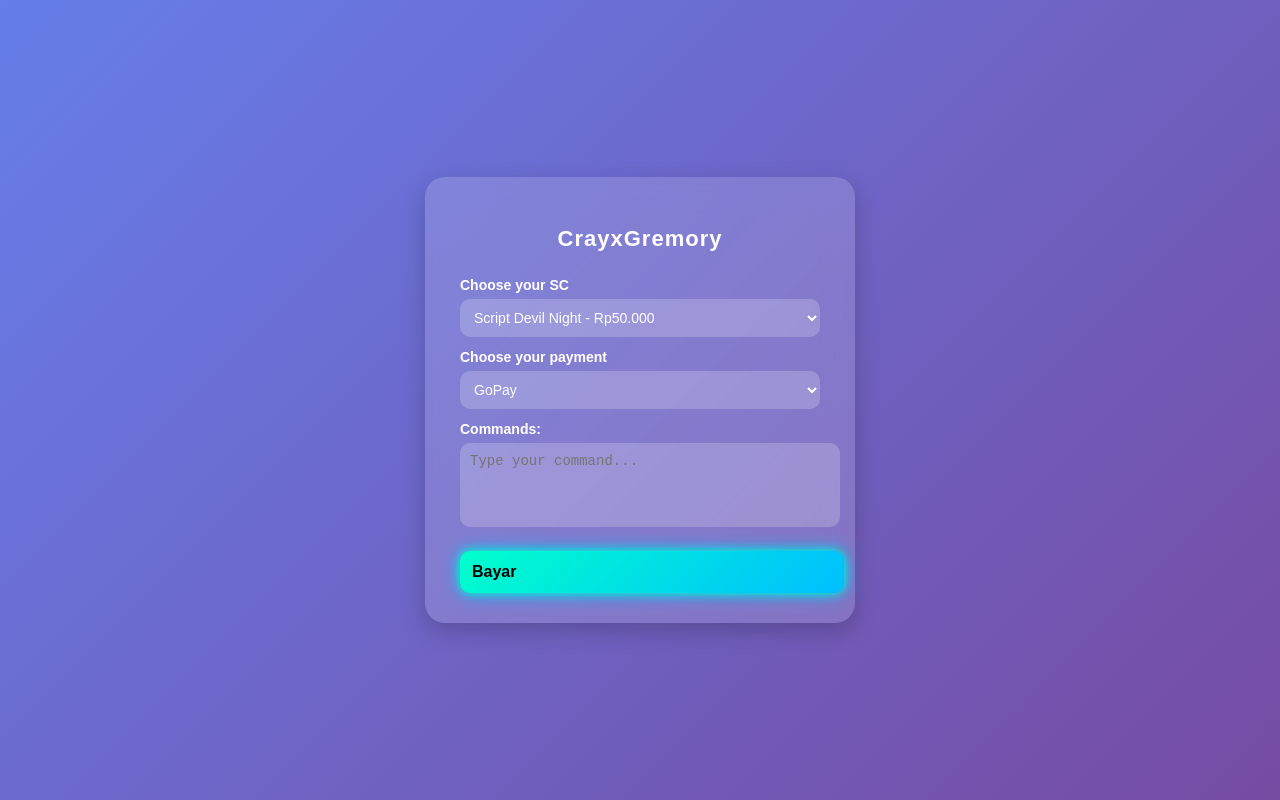
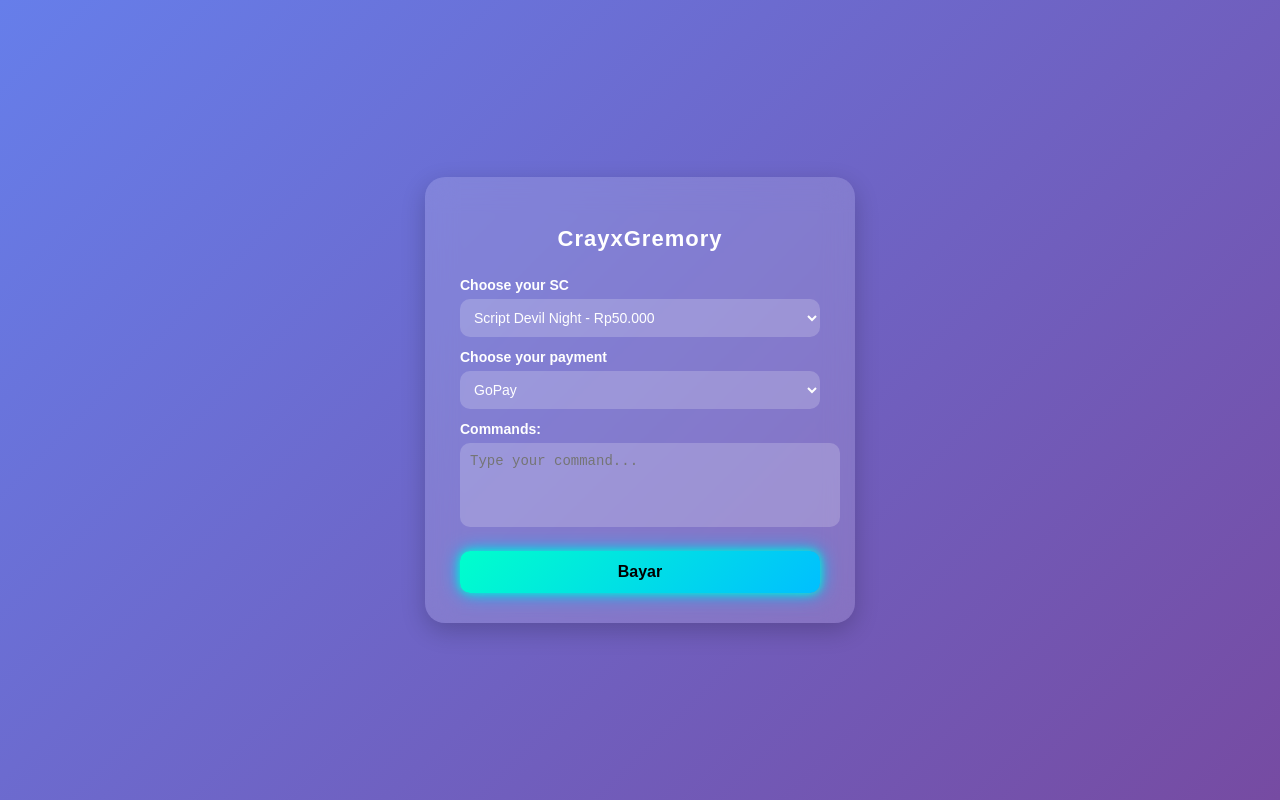
Before and after one commit to bokepcrayx/crayxhtml, a plain HTML site: page index.html in a window 1280 px wide. Drawn offline with Linux system fonts and the light colour scheme.

Commit message:
Update index.html

```diff
--- a/index.html
+++ b/index.html
@@ -61,7 +61,7 @@
       resize: none;
     }
 
-    input[type="bayar"] {
+    input[type="submit"] {
       margin-top: 20px;
       width: 100%;
       padding: 12px;
@@ -76,7 +76,7 @@
       transition: transform 0.2s ease, box-shadow 0.3s ease;
     }
 
-    input[type="bayar"]:hover {
+    input[type="submit"]:hover {
       transform: scale(1.05);
       box-shadow: 0 0 15px #00ffcc, 0 0 30px #00bfff;
     }
@@ -108,11 +108,11 @@
     <label for="comments">Commands:</label>
     <textarea rows="4" name="comments" id="comments" placeholder="Type your command..."></textarea>
 
-    <input type="bayar" value="Bayar">
+    <input type="submit" value="Bayar">
   </form>
 
   <script>
-    document.getElementById("paymentForm").addEventListener("bayar", function(e) {
+    document.getElementById("paymentForm").addEventListener("submit", function(e) {
       e.preventDefault();
 
       let scData = document.getElementById("script").value.split("|");
@@ -130,4 +130,4 @@
     });
   </script>
 </body>
-  </html>
+</html>
```
